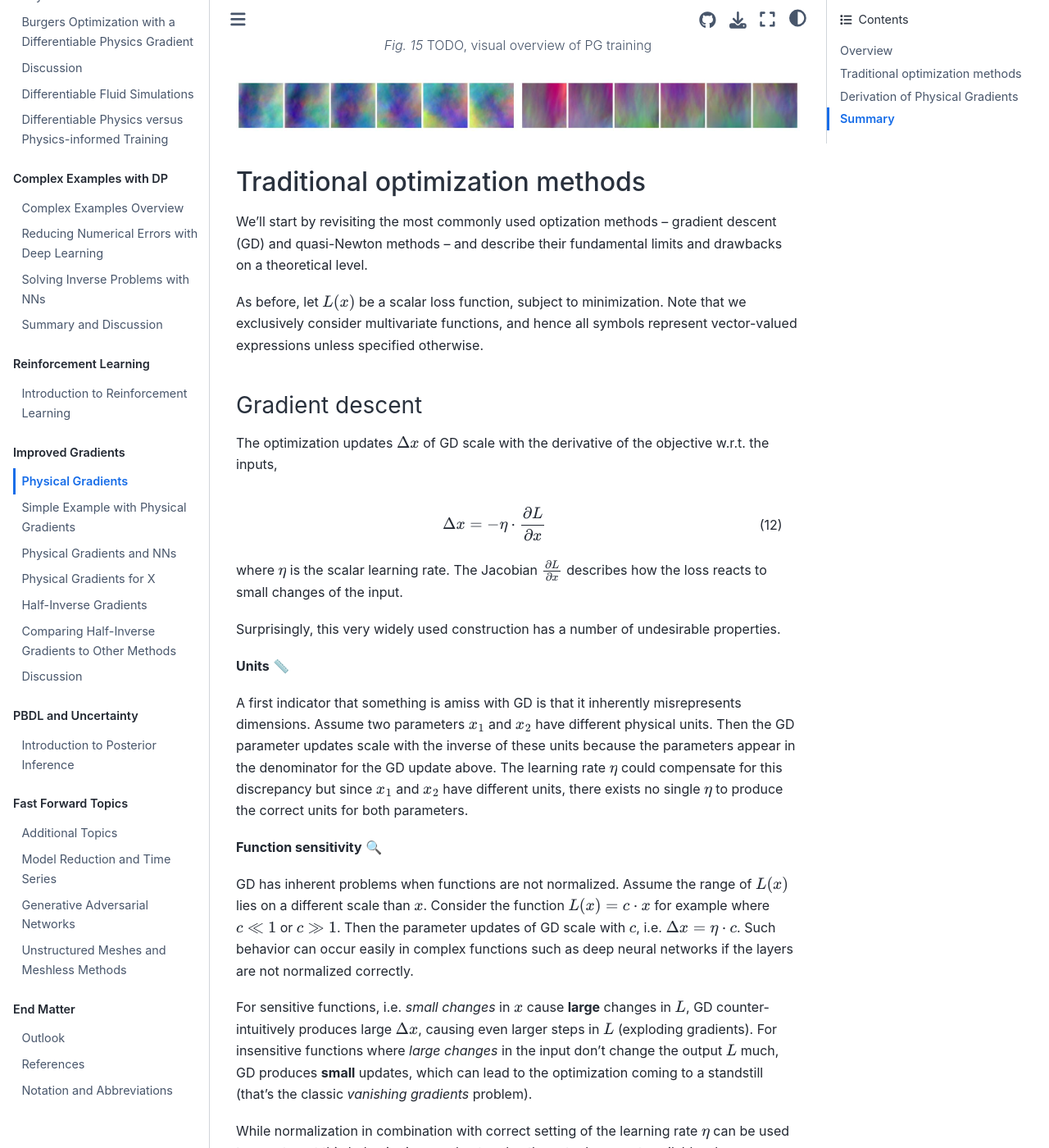
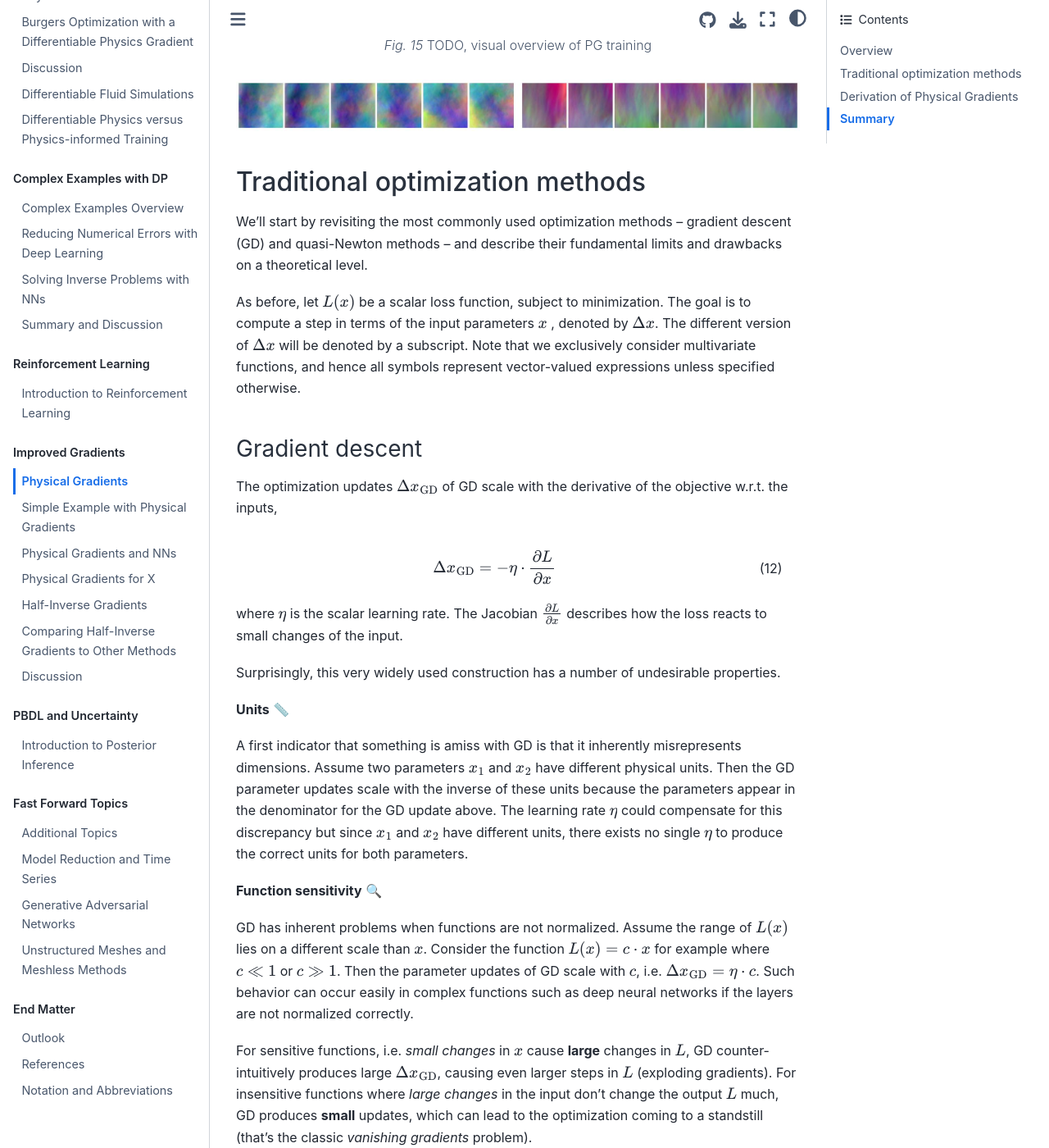
Before and after one commit to tum-pbs/pbdl-book, a Jupyter Book: the page built from physgrad.md, in a window 1280 px wide and 1400 px high, scrolled down 2479 px. Shown: the whole window at 82% size. Built offline with Jupyter Book 1.0.4 settings and Sphinx 7.4.7 and the Sphinx Book theme 1.1.4, drawn with Linux system fonts in a browser that asks for light colours; pages that are not in the unit, such as notebooks, are missing from menus; cross-references to code outside the pages are shown as plain code; some of the changed text lies outside the part shown.

Commit message:
updated Delta x notation

```diff
--- a/physgrad.md
+++ b/physgrad.md
@@ -90,18 +90,18 @@ TODO, visual overview of PG training
 
 ## Traditional optimization methods
 
-We'll start by revisiting the most commonly used optization methods -- gradient descent (GD) and quasi-Newton methods -- and describe their fundamental limits and drawbacks on a theoretical level.
+We'll start by revisiting the most commonly used optimization methods -- gradient descent (GD) and quasi-Newton methods -- and describe their fundamental limits and drawbacks on a theoretical level.
 
-As before, let $L(x)$ be a scalar loss function, subject to minimization.
+As before, let $L(x)$ be a scalar loss function, subject to minimization. The goal is to compute a step in terms of the input parameters $x$ , denoted by $\Delta x$. The different version of $\Delta x$ will be denoted by a subscript.
 Note that we exclusively consider multivariate functions, and hence all symbols represent vector-valued expressions unless specified otherwise.
 
 
 ### Gradient descent
 
-The optimization updates $\Delta x$ of GD scale with the derivative of the objective w.r.t. the inputs,
+The optimization updates $\Delta x_{\text{GD}}$ of GD scale with the derivative of the objective w.r.t. the inputs,
 
 $$
-    \Delta x = -\eta \cdot \frac{\partial L}{\partial x}
+    \Delta x_{\text{GD}} = -\eta \cdot \frac{\partial L}{\partial x}
 $$ (GD-update)
 
 where $\eta$ is the scalar learning rate.
@@ -121,10 +121,10 @@ The learning rate $\eta$ could compensate for this discrepancy but since $x_1$ a
 GD has inherent problems when functions are not normalized.
 Assume the range of $L(x)$ lies on a different scale than $x$.
 Consider the function $L(x) = c \cdot x$ for example where $c \ll 1$ or $c \gg 1$.
-Then the parameter updates of GD scale with $c$, i.e. $\Delta x = \eta \cdot c$.
+Then the parameter updates of GD scale with $c$, i.e. $\Delta x_{\text{GD}} = \eta \cdot c$.
 Such behavior can occur easily in complex functions such as deep neural networks if the layers are not normalized correctly.
 %
-For sensitive functions, i.e. _small changes_ in $x$ cause **large** changes in $L$, GD counter-intuitively produces large $\Delta x$, causing even larger steps in $L$ (exploding gradients).
+For sensitive functions, i.e. _small changes_ in $x$ cause **large** changes in $L$, GD counter-intuitively produces large $\Delta x_{\text{GD}}$, causing even larger steps in $L$ (exploding gradients).
 For insensitive functions where _large changes_ in the input don't change the output $L$ much, GD produces **small** updates, which can lead to the optimization coming to a standstill (that's the classic _vanishing gradients_ problem).
 %
 While normalization in combination with correct setting of the learning rate $\eta$ can be used to counteract this behavior in neural networks, these tools are not available when optimizing simulations.
@@ -135,7 +135,7 @@ Setting the learning rate is also difficult when simulation parameters at differ
 
 The loss landscape of any differentiable function necessarily becomes flat close to an optimum
 (the gradient approaches zero upon convergence).
-Therefore $\Delta x \rightarrow 0$ as the optimum is approached, resulting in slow convergence.
+Therefore $\Delta x_{\text{GD}} \rightarrow 0$ as the optimum is approached, resulting in slow convergence.
 
 This is an important point, and we will revisit it below. It's also somewhat surprising at first, but it can actually
 stabilize the training. On the other hand, it also makes the learning process difficult to control.
@@ -148,7 +148,7 @@ stabilize the training. On the other hand, it also makes the learning process di
 Quasi-Newton methods, such as BFGS and its variants, evaluate the gradient $\frac{\partial L}{\partial x}$ and Hessian $\frac{\partial^2 L}{\partial x^2}$ to solve a system of linear equations. The resulting update can be written as
 
 $$
-\Delta x = -\eta \cdot \left( \frac{\partial^2 L}{\partial x^2} \right)^{-1} \frac{\partial L}{\partial x}.
+\Delta x_{\text{QN}} = -\eta \cdot \left( \frac{\partial^2 L}{\partial x^2} \right)^{-1} \frac{\partial L}{\partial x}.
 $$ (quasi-newton-update)
 
 where $\eta$, the scalar step size, takes the place of GD's learning rate and is typically determined via a line search.
@@ -214,12 +214,12 @@ are still a very active research topic, and hence many extensions have been prop
 ## Derivation of Physical Gradients
 
 As a first step towards _physical_ gradients, we introduce _inverse_ gradients (IGs),
-which naturally solve many of the aforementioned problems.
+which already solve many of the aforementioned problems. Unfortunately, they come with their own set of problems, which is why they only represent an intermediate step.
 
-Instead of $L$ (which is scalar), let's consider the function $z(x)$. We define the update
+Instead of $L$ (which is scalar), let's consider a general, potentially non-scalar function $z(x)$. We define the update
 
 $$
-    \Delta x = \frac{\partial x}{\partial z} \cdot \Delta z.
+    \Delta x_{\text{IG}} = \frac{\partial x}{\partial z} \cdot \Delta z.
 $$ (IG-def)
 
 to be the IG update.
@@ -227,7 +227,7 @@ Here, the Jacobian $\frac{\partial x}{\partial z}$, which is similar to the inve
 %
 The crucial step is the inversion, which of course requires the Jacobian matrix to be invertible (a drawback we'll get back to below). However, if we can invert it, this has some very nice properties.
 
-Note that instead of using a learning rate, here the step size is determined by the desired increase or decrease of the value of the output, $\Delta z$.
+Note that instead of using a learning rate, here the step size is determined by the desired increase or decrease of the value of the output, $\Delta z$. Thus, we need to choose a $\Delta z$ instead of an $\eta$. This $\Delta z$ will show up frequently in the following equations, and make them look quite different to the ones above at first sight. Effectively, $\Delta z$ plays the same role as the learning rate, i.e., it controls the step size of the optimization.
 
 
 
@@ -249,7 +249,7 @@ IGs show the opposite behavior of GD close to an optimum: they typically produce
 % **Consistency in function compositions**
 
 Additionally, IGs are consistent in function composition.
-The change in $x$ is $\Delta x = \Delta L \cdot \frac{\partial x}{\partial z} \frac{\partial z}{\partial L}$ and the approximate change in $z$ is $\Delta z = \Delta L  \cdot \frac{\partial z}{\partial x} \frac{\partial x}{\partial z} \frac{\partial z}{\partial L} = \Delta L \frac{\partial z}{\partial L}$.
+The change in $x$ is $\Delta x_{\text{IG}} = \Delta L \cdot \frac{\partial x}{\partial z} \frac{\partial z}{\partial L}$ and the approximate change in $z$ is $\Delta z = \Delta L  \cdot \frac{\partial z}{\partial x} \frac{\partial x}{\partial z} \frac{\partial z}{\partial L} = \Delta L \frac{\partial z}{\partial L}$.
 % In the example in table~\ref{tab:function-composition-example}, the change $\Delta z$ is the same no matter what space is used as optimization target.
 The change in intermediate spaces is independent of their respective dependencies, at least up to first order.
 Consequently, the change to these spaces can be estimated during backpropagation, before all gradients have been computed.
@@ -284,17 +284,17 @@ While evaluating the IGs directly can be done through matrix inversion or taking
 Let $z = \mathcal P(x)$ be a forward simulation, and $\mathcal P(z)^{-1}=x$ its inverse (we assume it exists for now, but below we'll relax that assumption).
 Equipped with the inverse we now define an update that we'll call the **physical gradient** (PG) {cite}`holl2021pg` in the following as
 
+$$
+    \frac{\Delta x_{\text{PG}} }{\Delta z}   \equiv  \big( \mathcal P^{-1} (z_0 + \Delta z) - x_0  \big)
+$$ (PG-def)
+
+
 % Original: \begin{equation} \label{eq:pg-def}  \frac{\Delta x}{\Delta z} \equiv \mathcal P_{(x_0,z_0)}^{-1} (z_0 + \Delta z) - x_0 = \frac{\partial x}{\partial z} + \mathcal O(\Delta z^2)
 
-$%
-    \frac{\Delta x}{\Delta z}   \equiv  \big( \mathcal P^{-1} (z_0 + \Delta z) - x_0  \big) / \Delta z
-$% (PG-def)
-
-
-**added $ / \Delta z $ on the right!? the above only gives $\Delta x$, see below**
+% add ? $ / \Delta z $ on the right!? the above only gives $\Delta x$, see below
 
 Note that this PG is equal to the IG from the section above up to first order, but contains nonlinear terms, i.e.
-$ \Delta x / \Delta z = \frac{\partial x}{\partial z} + \mathcal O(\Delta z^2) $.
+$ \Delta x_{\text{PG}} / \Delta z = \frac{\partial x}{\partial z} + \mathcal O(\Delta z^2) $.
 %
 The accuracy of the update also depends on the fidelity of the inverse function $\mathcal P^{-1}$.
 We can define an upper limit to the error of the local inverse using the local gradient $\frac{\partial x}{\partial z}$.
@@ -304,14 +304,14 @@ In the worst case, we can therefore fall back to the regular gradient.
 % Let $\mathcal P^{-1}(z)$ be the true inverse function to $\mathcal P(x)$, assuming that $\mathcal P$ is fully invertible.
 
 The intuition for why the PG update is a good one is that when
-applying the update $\Delta x = \mathcal P^{-1}(z_0 + \Delta z) - x_0$ it will produce $\mathcal P(x_0 + \Delta x) = z_0 + \Delta z$ exactly, despite $\mathcal P$ being a potentially highly nonlinear function.
-When rewriting this update in the typical gradient format, $\frac{\Delta x}{\Delta z}$ replaces the gradient from the IG update above, and gives $\Delta x$.
+applying the update $\Delta x_{\text{PG}} = \mathcal P^{-1}(z_0 + \Delta z) - x_0$ it will produce $\mathcal P(x_0 + \Delta x) = z_0 + \Delta z$ exactly, despite $\mathcal P$ being a potentially highly nonlinear function.
+When rewriting this update in the typical gradient format, $\frac{\Delta x_{\text{PG}}}{\Delta z}$ replaces the gradient from the IG update above, and gives $\Delta x$.
 
 
 **Fundamental theorem of calculus**
 
 To more clearly illustrate the advantages in non-linear settings, we
-apply the fundamental theorem of calculus to rewrite the ratio $\Delta x / \Delta z$ from above. This gives,
+apply the fundamental theorem of calculus to rewrite the ratio $\Delta x_{\text{PG}} / \Delta z$ from above. This gives,
 
 % \begin{equation} \label{eq:avg-grad}
 
@@ -323,15 +323,15 @@ apply the fundamental theorem of calculus to rewrite the ratio $\Delta x / \Delt
 % focused on 1D for simplicity. Likewise, by integrating over $z$ we can obtain:
 
 $\begin{aligned}
-    \frac{\Delta x}{\Delta z} = \frac{\int_{z_0}^{z_0+\Delta z} \frac{\partial x}{\partial z} \, dz}{\Delta z}
+    \frac{\Delta x_{\text{PG}}}{\Delta z} = \frac{\int_{z_0}^{z_0+\Delta z} \frac{\partial x}{\partial z} \, dz}{\Delta z}
 \end{aligned}$
 
 Here the expressions inside the integral is the local gradient, and we assume it exists at all points between $z_0$ and $z_0+\Delta z_0$.
 The local gradients are averaged along the path connecting the state before the update with the state after the update.
-The whole expression is therefore equal to the average gradient of $\mathcal P$ between the current $x$ and the estimate for the next optimization step $x_0 + \Delta x$.
+The whole expression is therefore equal to the average gradient of $\mathcal P$ between the current $x$ and the estimate for the next optimization step $x_0 + \Delta x_{\text{PG}}$.
 This effectively amounts to _smoothing the objective landscape_ of an optimization by computing updates that can take nonlinearities of $\mathcal P$ into account.
 
-The equations naturally generalize to higher dimensions by replacing the integral with a path integral along any differentiable path connecting $x_0$ and $x_0 + \Delta x$ and replacing the local gradient by the local gradient in the direction of the path.
+The equations naturally generalize to higher dimensions by replacing the integral with a path integral along any differentiable path connecting $x_0$ and $x_0 + \Delta x_{\text{PG}}$ and replacing the local gradient by the local gradient in the direction of the path.
 
 
 ![Divider](resources/divider5.jpg)
@@ -358,7 +358,7 @@ Non-injective functions can be inverted, for example, by choosing the closest $x
 With the local inverse, the PG is defined as
 
 $$
-    \frac{\Delta x}{\Delta z}   \equiv  \big( \mathcal P_{(x_0,z_0)}^{-1} (z_0 + \Delta z) - x_0  \big) / \Delta z
+    \frac{\Delta x_{\text{PG}}}{\Delta z}   \equiv  \big( \mathcal P_{(x_0,z_0)}^{-1} (z_0 + \Delta z) - x_0  \big) / \Delta z
 $$ (local-PG-def)
 
 For differentiable functions, a local inverse is guaranteed to exist by the inverse function theorem as long as the Jacobian is non-singular.
```
Also changed, not shown: other parts of physgrad.md (+5 -5 lines).
